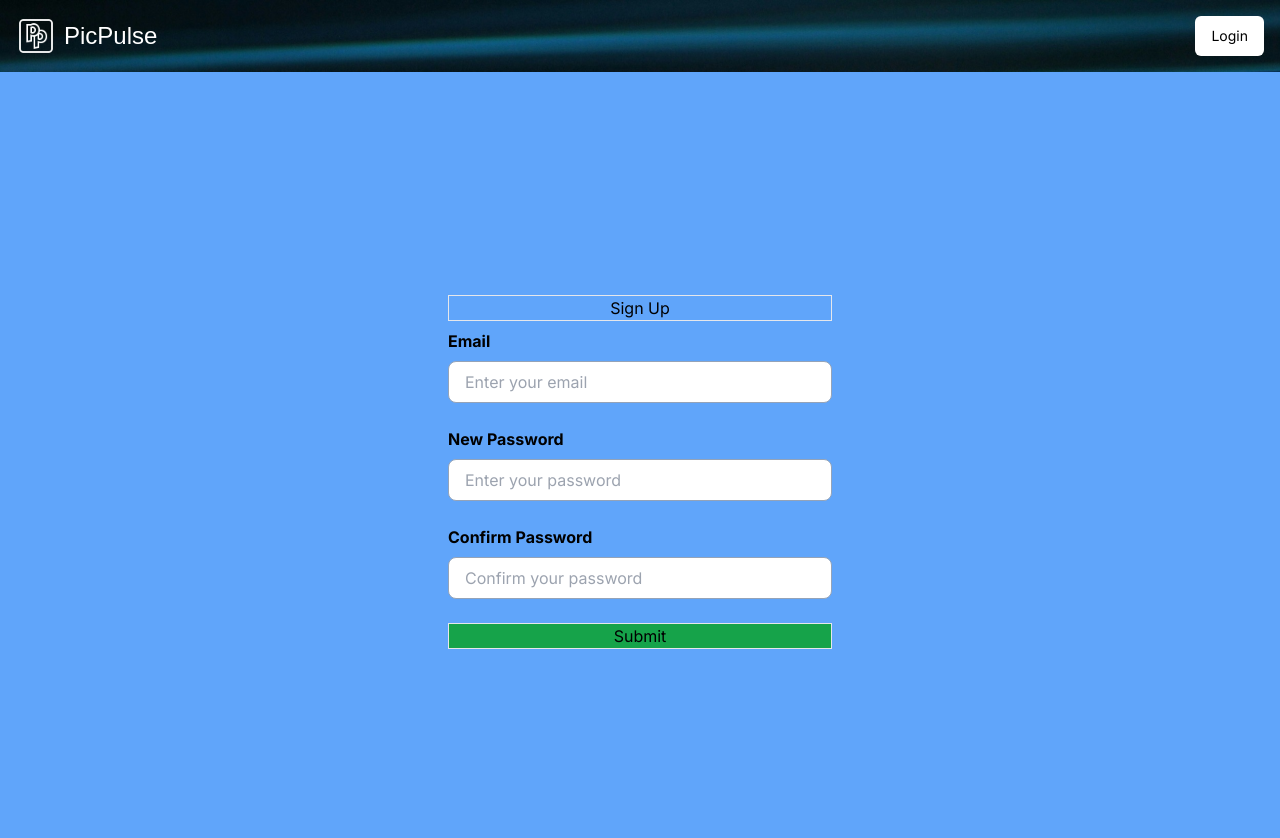
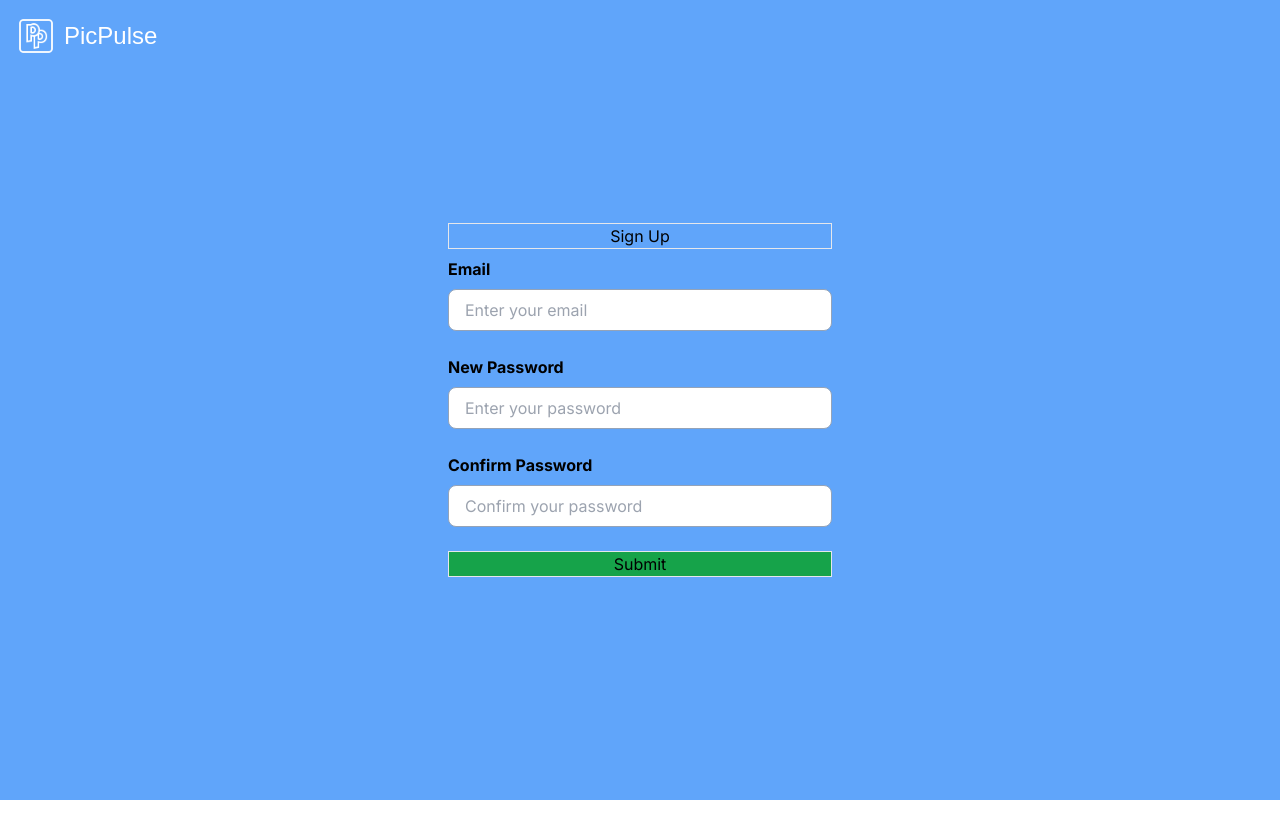
Before and after one commit to smalik21/pic-pulse, a React (Vite) app: page /signup in a window 1280 px wide. Shown: the top 838 px of the page. After the commit the page ends 800 px from the top, so only its background shows below. Built offline with nearby package versions, Linux system fonts and the light colour scheme; no server answers; a web font is replaced by a local one.

Commit message:
remove login/signup button from header

```diff
--- a/src/components/headers/AuthHeader.tsx
+++ b/src/components/headers/AuthHeader.tsx
@@ -1,17 +1,10 @@
 import PageTitle from "../PageTitle"
-import { Link } from "react-router-dom"
 
-const AuthHeader = ({ page }: { page: string }) => {
+const AuthHeader = () => {
    return (
-      <header id="authHeader" className="py-3 p-2 sm:p-4 text-white bg-heroSection bg-cover">
+      <header id="authHeader" className="absolute w-full py-3 p-2 sm:p-4 text-white bg-cover">
          <section className="w-full flex justify-between">
             <PageTitle />
-            <Link
-               to={page === "signup" ? "/login" : "/signup"}
-               className="px-4 py-1 sm:py-2 text-sm flex items-center rounded-md text-black bg-white hover:bg-slate-200"
-            >
-               {page === "signup" ? "Login" : "Signup"}
-            </Link>
          </section>
       </header>
    )
```
